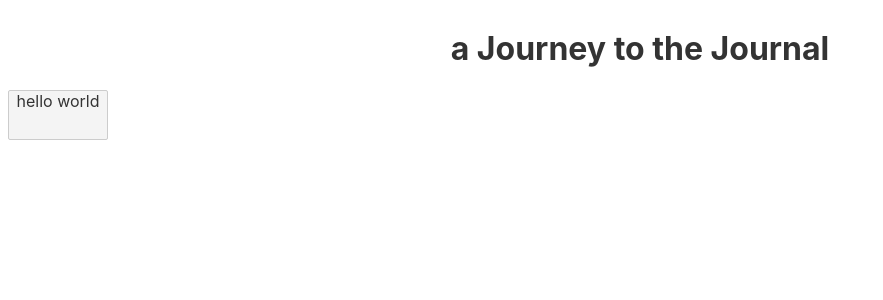
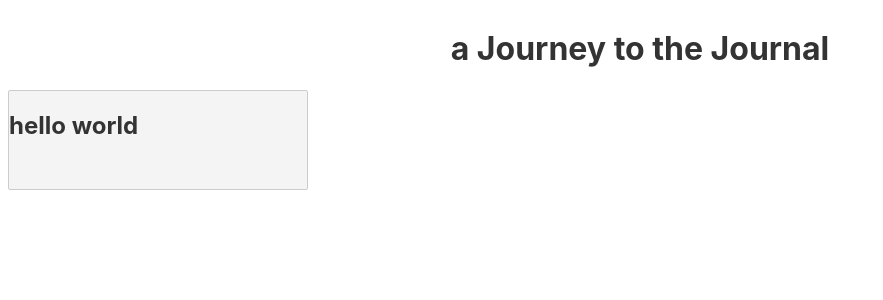
Before and after one commit to DennisYoon/super-smooth-popup-button, a Svelte app: page / in a window 1280 px wide. Shown: the top 300 px of the page, without its empty margins (0-883 px from the left). Built offline with nearby package versions, Linux system fonts and the light colour scheme.

Commit message:
자연스러운 전후 내용 전환

```diff
--- a/src/App.svelte
+++ b/src/App.svelte
@@ -5,13 +5,23 @@
 <main>
   <h1>a Journey to the Journal</h1>
   <PopupButton
-    originalWidth="100px"
-    originalHeight="50px"
-    popupWidth="50%"
-    popupHeight="50%"
+    originalWidth="300px"
+    originalHeight="100px"
+    popupWidth="200px"
+    popupHeight="500px"
+    className="hello"
   >
-    <div slot="before">hello world</div>
-    <div slot="after">hello guys</div>
+    <div slot="before">
+      <h2>
+        hello world
+      </h2>
+    </div>
+    <div slot="after">
+      <h2>
+        DO You Hear the people sing?
+      </h2>
+      <button>hello world</button>
+    </div>
   </PopupButton>
 </main>
 
@@ -29,4 +39,8 @@
   h1 {
     text-align: center;
   }
+
+  :global(.hello) {
+    // background-color: red;
+  }
 </style>
--- a/src/components/PopupButton.svelte
+++ b/src/components/PopupButton.svelte
@@ -6,6 +6,8 @@
   export let originalHeight: string;
   export let popupWidth: string;
   export let popupHeight: string;
+
+  export let className: string = "";
 
   // bind:this DOM
   let container: HTMLElement;
@@ -76,21 +78,20 @@
 
   <span id="container" bind:this={container}>
     <button
+      class={className}
       id="popupButton"
       bind:this={popupButton}
       on:click={() => clicked = true}
       class:goCenter={clicked}
       class:removeBasicThings={clicked}
     >
-      {#if clicked}
-        <div id="slotA">
+        <div id="after" class:hideElement={!clicked}>
           <slot name="after"></slot>
         </div>
-      {:else}
-        <div id="slotB">
+
+        <div id="before" class:hideElement={clicked}>
           <slot name="before"></slot>
         </div>
-      {/if}
     </button>
   </span>
 </main>
@@ -115,7 +116,7 @@
     #container {
       display: inline-block;
 
-      button {
+      #popupButton {
         margin: 0;
         padding: 0;
 
@@ -126,19 +127,35 @@
 
         transition-property: top, left, transform, width, height;
         transition-duration: var(--td);
-      }
 
-      .goCenter {
+        &.goCenter {
           position: fixed;
           width: var(--width) !important;
           height: var(--height) !important;
           top: 50%;
           left: 50%;
           transform: translate(-50%, -50%);
+
+          border: none;
+          text-transform: none;
+          background-color: white;
         }
 
-      #slotA, #slotB {
+        #after, #before {
+          position: absolute;
           height: 100%;
+          transition: opacity .5s;
+          top: 0;
+          left: 0;
+
+          &.hideElement {
+            opacity: 0;
+          }
+        }
+
+        #after {
+          width: var(--width);
+        }
       }
     }
 
@@ -150,22 +167,22 @@
       height: 100%;
       transition-property: background-color, backdrop-filter;
       transition-duration: .5s;
-    };
 
-    .showBackground {
+      &.showBackground {
         visibility: visible !important;
         backdrop-filter: blur(10px);
         background-color: rgba(0, 0, 0, 0.551) !important;
       }
 
-    .hideBackground1 {
+      &.hideBackground1 {
         background-color: rgba(255, 255, 255, 0);
         backdrop-filter: blur(0px);
 
       }
 
-    .hideBackground2 {
+      &.hideBackground2 {
         visibility: hidden !important;
       }
     }
+  }
 </style>
```
Lines whose indentation alone changed are shown as unchanged.
